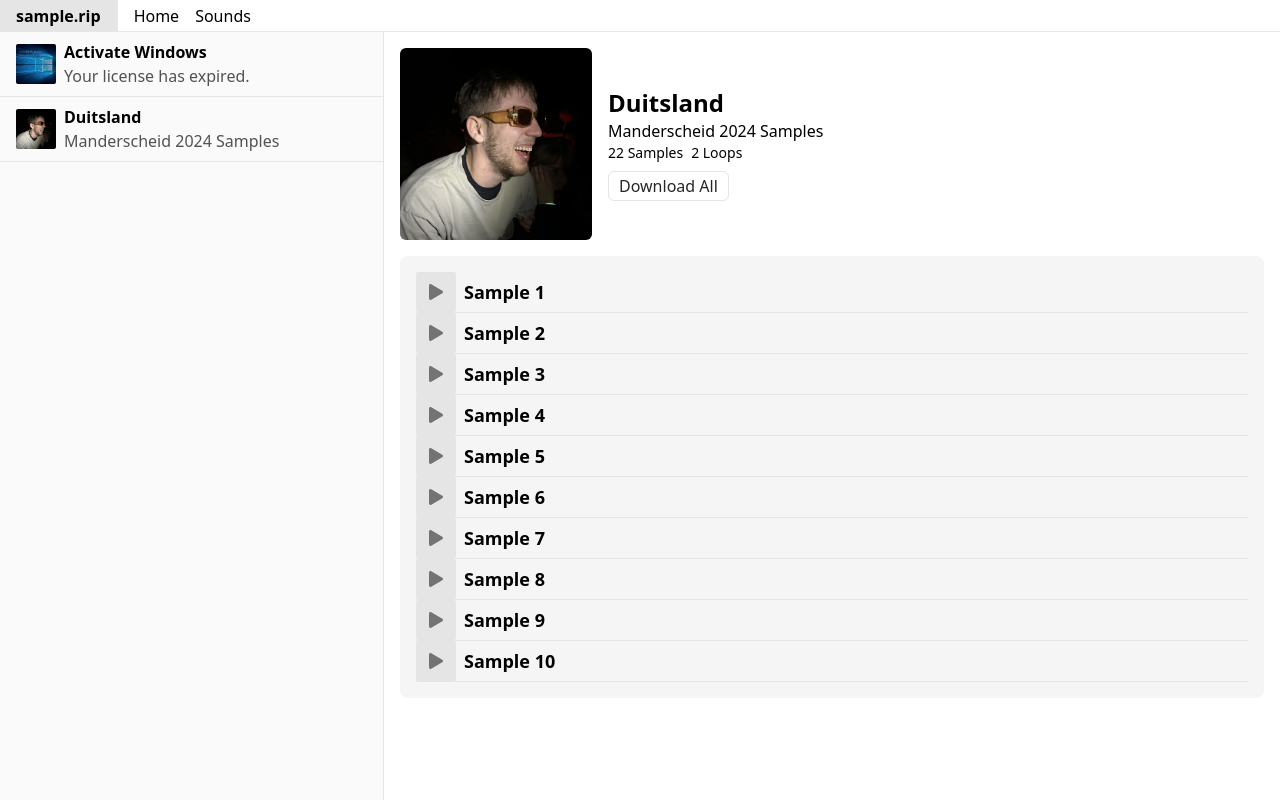
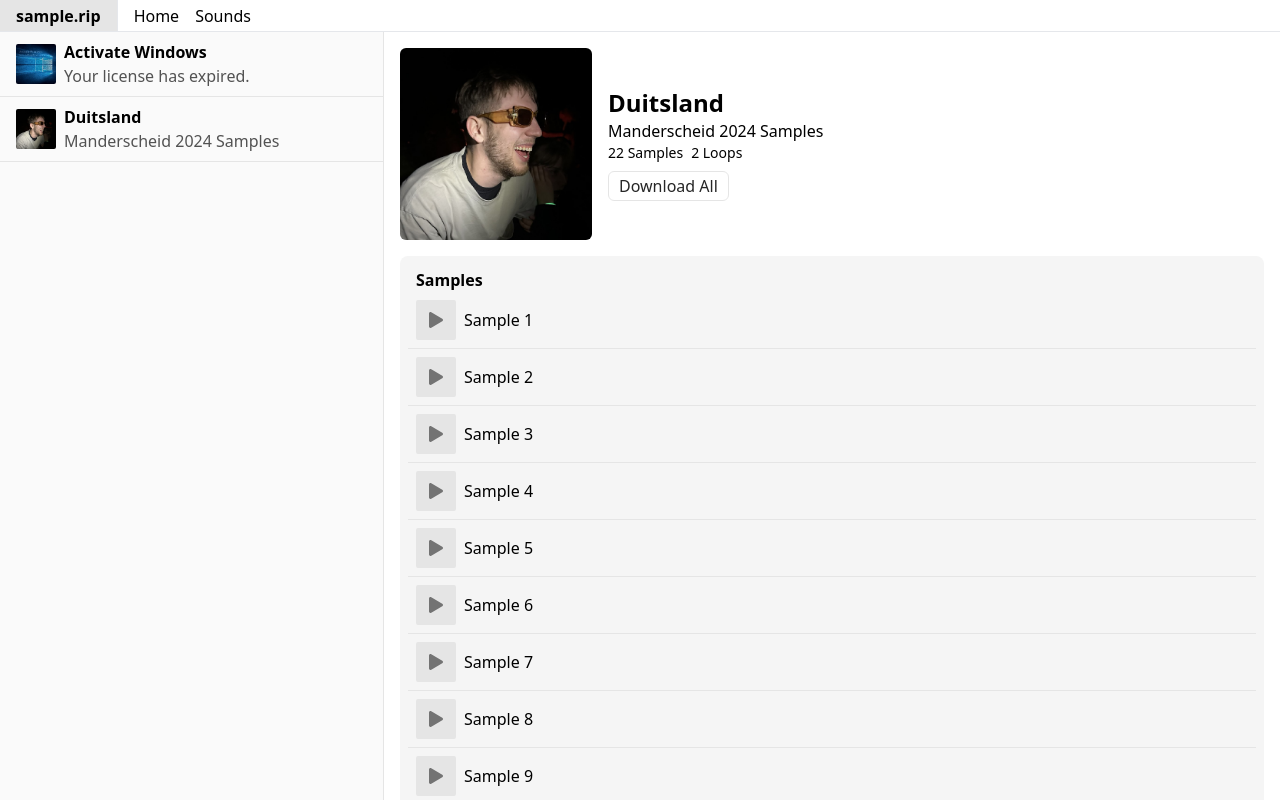
Before and after one commit to v3xlabs/sample-rip, a React (Vite) app in the folder web/: page /pack/duitsland in a window 1280 px wide. Built offline with nearby package versions, Linux system fonts and the light colour scheme.

Commit message:
Update Styling

```diff
--- a/web/src/components/SampleList.tsx
+++ b/web/src/components/SampleList.tsx
@@ -2,20 +2,21 @@ import { FaPlay } from 'react-icons/fa';
 
 export const SampleList = () => {
     return (
-        <div className="w-full rounded-lg bg-neutral-100 p-4">
+        <div className="w-full rounded-lg bg-neutral-100 p-2">
+            <h2 className="px-2 text-md font-bold pt-1">Samples</h2>
             <ul>
                 {Array.from({ length: 10 })
                     .fill(0)
                     .map((_, index) => (
                         <li
                             key={index}
-                            className="flex items-center gap-2 border-b border-neutral-200"
+                            className="flex items-center gap-2 p-2 border-b border-neutral-200 hover:bg-neutral-300/10"
                         >
                             <div className="w-10 h-10 rounded-sm bg-neutral-200 flex items-center justify-center text-neutral-500">
                                 <FaPlay />
                             </div>
                             <div>
-                                <h3 className="text-lg font-bold">
+                                <h3 className="text-base">
                                     Sample {index + 1}
                                 </h3>
                             </div>
--- a/web/src/routes/__root.tsx
+++ b/web/src/routes/__root.tsx
@@ -5,11 +5,13 @@ import { PackSidebar } from '../components/PackSidebar';
 
 export const Route = createRootRoute({
     component: () => (
-        <div className="w-full h-screen flex flex-col">
+        <div className="w-full h-screen flex flex-col overflow-y-hidden">
             <Navbar />
-            <div className="grow h-full overflow-y-auto flex">
+            <div className="flex-1 h-full flex">
                 <PackSidebar />
-                <Outlet />
+                <div className="w-full overflow-y-auto">
+                    <Outlet />
+                </div>
             </div>
             {/* <TanStackRouterDevtools /> */}
         </div>
--- a/web/src/routes/pack/$packId/index.tsx
+++ b/web/src/routes/pack/$packId/index.tsx
@@ -14,7 +14,7 @@ export const Route = createFileRoute('/pack/$packId/')({
         }
 
         return (
-            <div className="p-4 space-y-4 w-full">
+            <div className="p-4 space-y-4 w-full pb-16">
                 <div className="flex items-center gap-4">
                     {pack.cover && (
                         <div className="w-48 h-48 bg-neutral-100 rounded-md">
```
